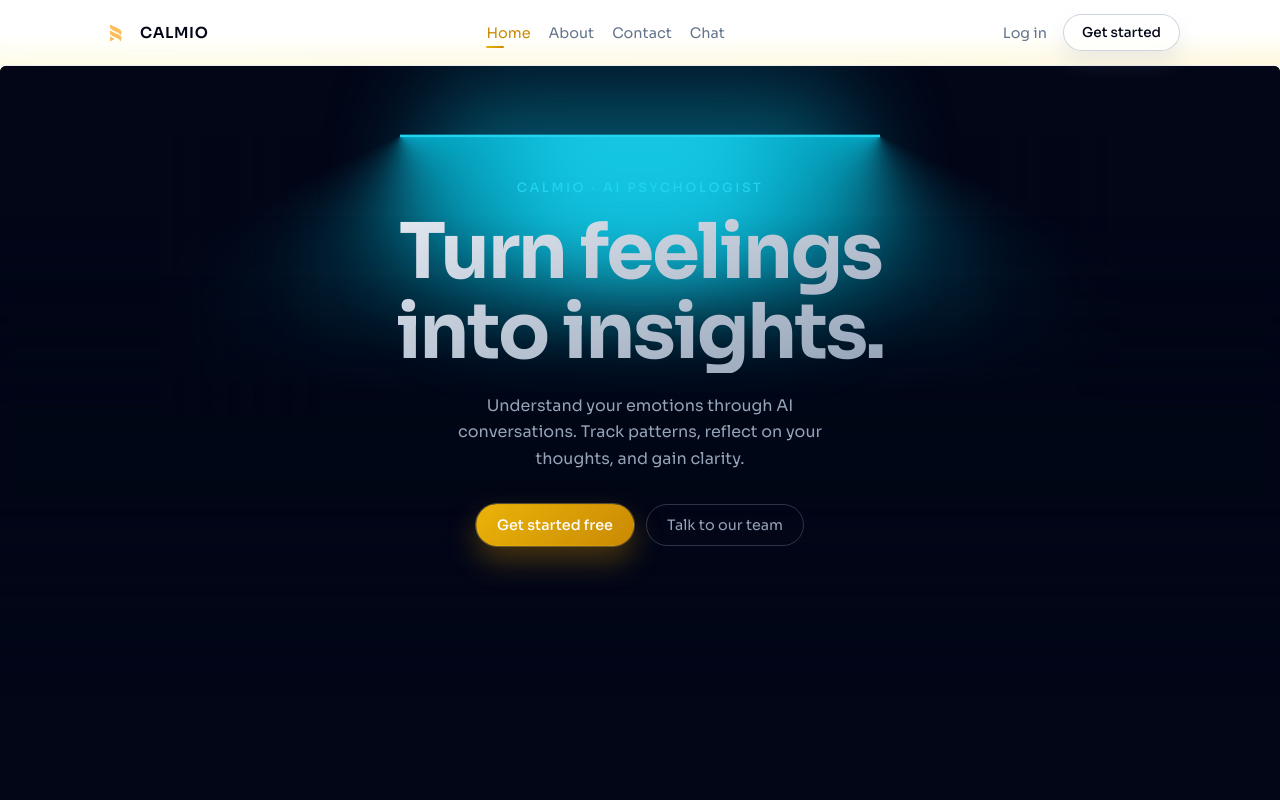
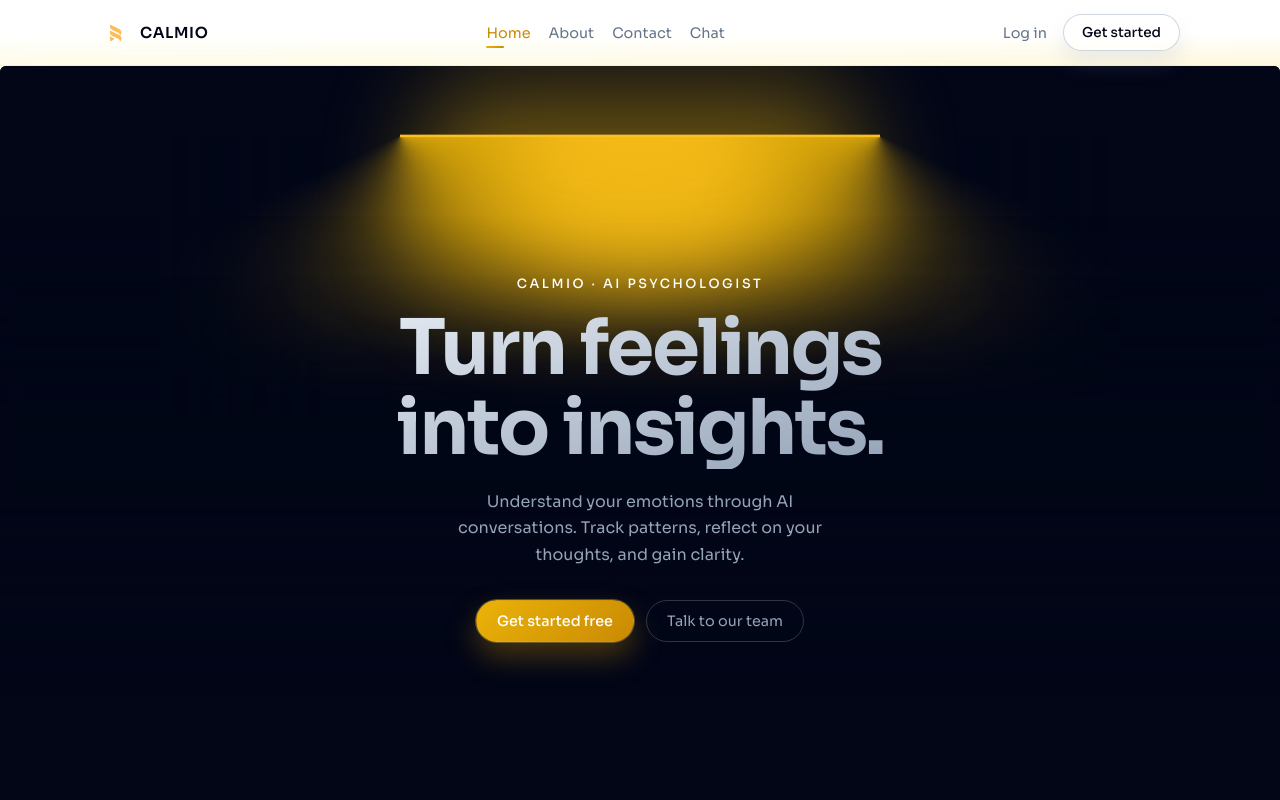
Before and after one commit to Artem2103/calmio, a Next.js app: page / in a window 1280 px wide. Shown: the top 800 px of the page. Built offline with nearby package versions, Linux system fonts and the light colour scheme.

Commit message:
color change homepage

```diff
--- a/app/page.js
+++ b/app/page.js
@@ -18,7 +18,7 @@ export default function HomePage() {
         <LampContainer>
           <p style={{
             fontSize: "0.8rem", textTransform: "uppercase", letterSpacing: "0.2em",
-            color: "#22d3ee", marginBottom: "1rem", fontWeight: 500,
+            color: "white", marginBottom: "1rem", fontWeight: 500,
           }}>
             Calmio · AI Psychologist
           </p>
--- a/components/LampContainer.js
+++ b/components/LampContainer.js
@@ -14,6 +14,7 @@ export const LampContainer = ({ children, className }) => {
         position: "relative",
         display: "flex",
         minHeight: "100vh",
+        paddingBottom:"0",
         flexDirection: "column",
         alignItems: "center",
         justifyContent: "center",
@@ -43,7 +44,7 @@ export const LampContainer = ({ children, className }) => {
           whileInView={{ opacity: 1, width: "30rem" }}
           transition={{ delay: 0.3, duration: 0.8, ease: "easeInOut" }}
           style={{
-            backgroundImage: `conic-gradient(from 70deg at center top, #06b6d4, transparent, transparent)`,
+            backgroundImage: `conic-gradient(from 70deg at center top, #eab308, transparent, transparent)`,
             position: "absolute",
             inset: "auto",
             right: "50%",
@@ -72,7 +73,7 @@ export const LampContainer = ({ children, className }) => {
           whileInView={{ opacity: 1, width: "30rem" }}
           transition={{ delay: 0.3, duration: 0.8, ease: "easeInOut" }}
           style={{
-            backgroundImage: `conic-gradient(from 290deg at center top, transparent, transparent, #06b6d4)`,
+            backgroundImage: `conic-gradient(from 290deg at center top, transparent, transparent, #eab308)`,
             position: "absolute",
             inset: "auto",
             left: "50%",
@@ -109,7 +110,7 @@ export const LampContainer = ({ children, className }) => {
         <div style={{
           position: "absolute", inset: "auto", zIndex: 50, height: "9rem", width: "28rem",
           transform: "translateY(-50%)", borderRadius: "999px",
-          backgroundColor: "#06b6d4", opacity: 0.5, filter: "blur(48px)",
+          backgroundColor: "#eab308", opacity: 0.5, filter: "blur(48px)",
         }} />
 
         {/* Animated glow blob */}
@@ -120,7 +121,7 @@ export const LampContainer = ({ children, className }) => {
           style={{
             position: "absolute", inset: "auto", zIndex: 30, height: "9rem",
             transform: "translateY(-6rem)", borderRadius: "999px",
-            backgroundColor: "#22d3ee", filter: "blur(40px)",
+            backgroundColor: "#fbbf24", filter: "blur(40px)",
           }}
         />
 
@@ -131,7 +132,7 @@ export const LampContainer = ({ children, className }) => {
           transition={{ delay: 0.3, duration: 0.8, ease: "easeInOut" }}
           style={{
             position: "absolute", inset: "auto", zIndex: 50, height: "2px",
-            transform: "translateY(-7rem)", backgroundColor: "#22d3ee",
+            transform: "translateY(-7rem)", backgroundColor: "#fbbf24",
           }}
         />
 
@@ -145,7 +146,7 @@ export const LampContainer = ({ children, className }) => {
       {/* Children slot */}
       <div style={{
         position: "relative", zIndex: 50, display: "flex",
-        transform: "translateY(-20rem)", flexDirection: "column",
+        transform: "translateY(-14rem)", flexDirection: "column",
         alignItems: "center", padding: "0 1.25rem",
       }}>
         {children}
```
